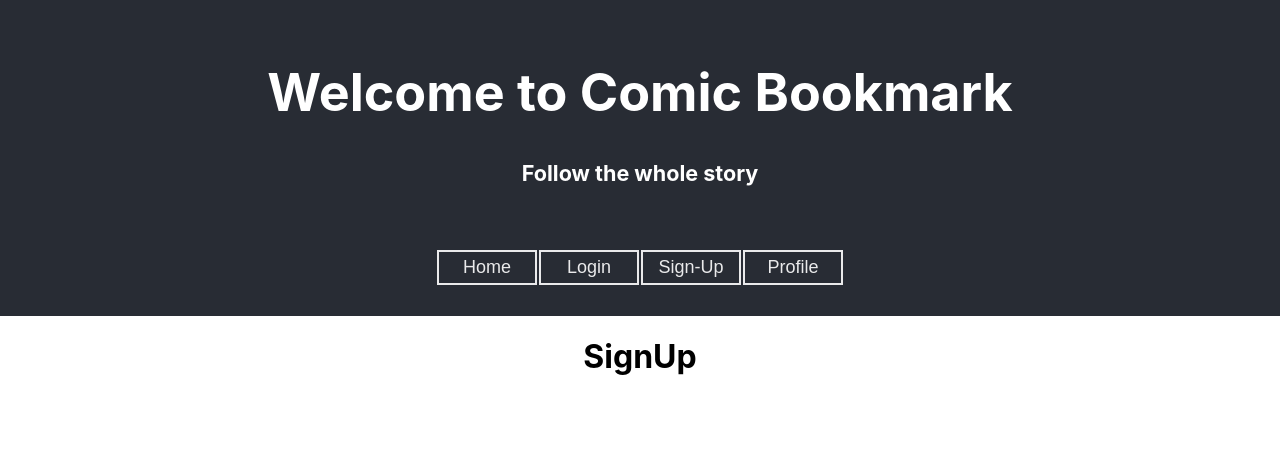
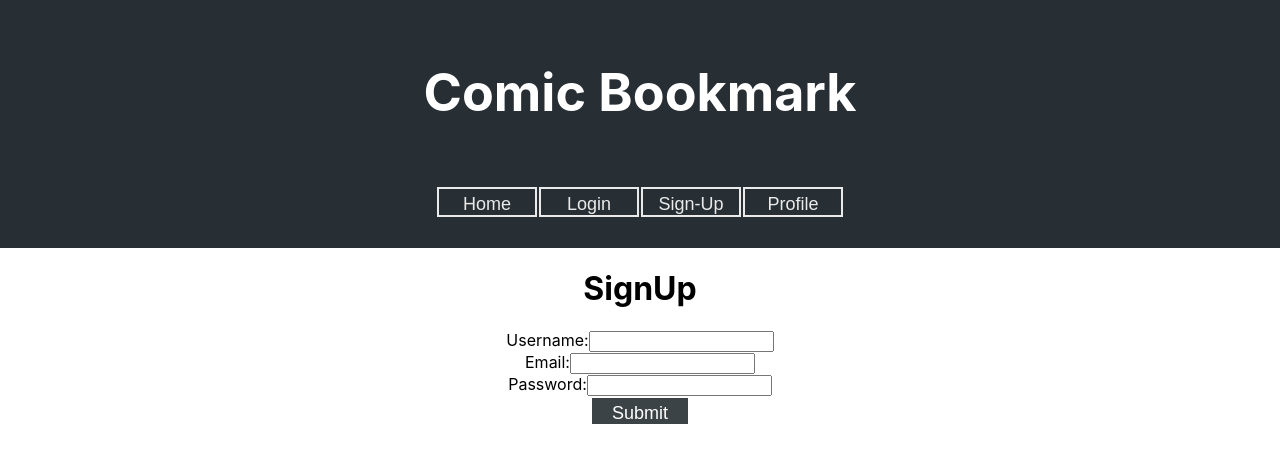
Before and after one commit to tjruth99/Comic-Bookmark, a React (Create React App) app: page /signup in a window 1280 px wide. Shown: the top 462 px of the page. Built offline with nearby package versions, Linux system fonts and the light colour scheme.

Commit message:
Added forms for SignUp and LogIn

```diff
--- a/src/App.css
+++ b/src/App.css
@@ -3,7 +3,7 @@
 }
 
 .App-header {
-  background-color: #282c34;
+  background-color: #282f34;
   min-height: 15vh;
   display: flex;
   flex-direction: column;
@@ -20,10 +20,10 @@
 }
 
 button {
-  background-color: #282c34;
+  background-color: #282f34;
   color: white;
   border: 2px solid white;
-  height: 35px;
+  height: 30px;
   width: 100px;
   padding: 5px 10px;
   opacity: 0.9;
--- a/src/App.js
+++ b/src/App.js
@@ -14,8 +14,7 @@ class App extends Component {
       <Router>
         <header className="App-header">
           <p>
-            <h1>Welcome to Comic Bookmark</h1>
-            <h5>Follow the whole story</h5>
+            <h1>Comic Bookmark</h1>
           </p>
           <div>
             <Link to="/">
--- /dev/null
+++ b/src/components/Forms/LogInForm.js
@@ -0,0 +1,54 @@
+import React from 'react';
+
+class LogInForm extends React.Component {
+  constructor(props){
+    super(props);
+    this.state = {
+      username: "",
+      password: "",
+    };
+
+    this.handleInputChange = this.handleInputChange.bind(this);
+  }
+
+  handleInputChange(event) {
+    const {name, value} = event.target
+    this.setState({
+      [name]: value
+    })
+  }
+
+  handleSubmit(event) {
+    alert("Submit");
+  }
+
+  render () {
+    return (
+      <form onSubmit={this.handleSubmit}>
+        <label>
+          Username:
+          <input
+            type="text"
+            value={this.state.username}
+            name="username"
+            onChange={this.handleInputChange}
+          />
+        </label>
+        <br />
+        <label>
+          Password:
+          <input
+            type="password"
+            value={this.state.password}
+            name="password"
+            onChange={this.handleInputChange}
+          />
+        </label>
+        <br />
+        <button type="submit">Submit</button>
+      </form>
+    );
+  }
+}
+
+export default LogInForm;
--- /dev/null
+++ b/src/components/Forms/SignUpForm.js
@@ -0,0 +1,65 @@
+import React from 'react';
+
+class SignUpForm extends React.Component {
+  constructor(props){
+    super(props);
+    this.state = {
+      username: "",
+      email: "",
+      password: "",
+    };
+
+    this.handleInputChange = this.handleInputChange.bind(this);
+  }
+
+  handleInputChange(event) {
+    const {name, value} = event.target
+    this.setState({
+      [name]: value
+    })
+  }
+
+  handleSubmit(event) {
+    alert("Submit");
+  }
+
+  render () {
+    return (
+      <form onSubmit={this.handleSubmit}>
+        <label>
+          Username:
+          <input
+            type="text"
+            value={this.state.username}
+            name="username"
+            onChange={this.handleInputChange}
+          />
+        </label>
+        <br />
+        <label>
+          Email:
+          <input
+            type="text"
+            value={this.state.email}
+            name="email"
+            onChange={this.handleInputChange}
+          />
+        </label>
+        <br />
+        <label>
+          Password:
+          <input
+            type="password"
+            value={this.state.password}
+            name="password"
+            onChange={this.handleInputChange}
+          />
+        </label>
+        <br />
+        <button type="submit">Submit</button>
+      </form>
+    );
+  }
+}
+
+export default SignUpForm;
--- a/src/components/LogIn.js
+++ b/src/components/LogIn.js
@@ -1,8 +1,10 @@
 import React from 'react';
+import LogInForm from './Forms/LogInForm'
 
 const LogIn = () => (
   <div>
     <h1>Login</h1>
+    <LogInForm />
   </div>
 )
 
--- a/src/components/SignUp.js
+++ b/src/components/SignUp.js
@@ -1,8 +1,10 @@
 import React from 'react';
+import SignUpForm from './Forms/SignUpForm';
 
 const SignUp = () => (
   <div>
     <h1>SignUp</h1>
+    <SignUpForm />
   </div>
 )
 
```
